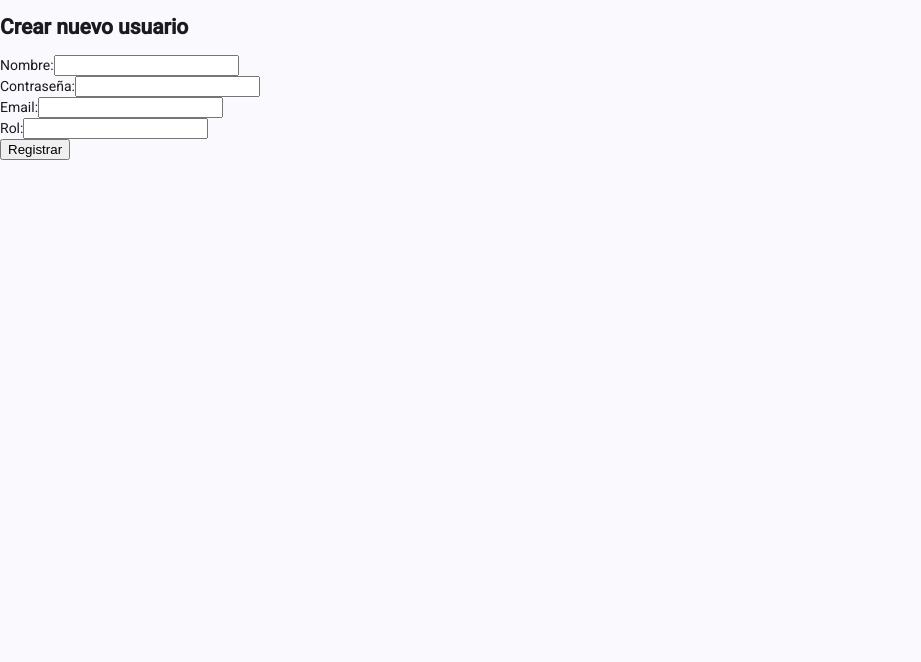
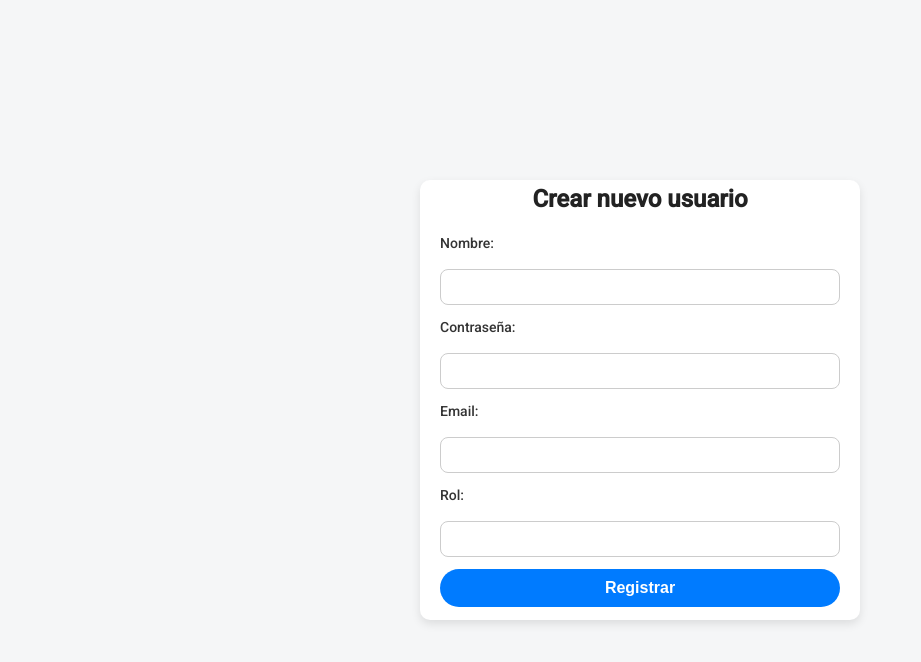
Before and after one commit to mhfavila/rigo_viajes, an Angular app in the folder frontend/frontedViajes/: page /registro in a window 1280 px wide. Shown: the top 662 px of the page, without its empty margins (0-921 px from the left). Built offline with nearby package versions, Linux system fonts and the light colour scheme.

Commit message:
hasta aqui funciona

```diff
--- a/frontend/frontedViajes/src/app/empresas/empresas.component.css
+++ b/frontend/frontedViajes/src/app/empresas/empresas.component.css
@@ -0,0 +1,58 @@
+.centered {
+  display: flex;
+  flex-direction: column;   /* Apila elementos en columna */
+  justify-content: center;  /* Centrado vertical */
+  align-items: center;      /* Centrado horizontal */
+  min-height: 100vh;        /* Ocupa toda la altura de la pantalla */
+  text-align: center;       /* Centra el texto */
+  background-color: #f9f9f9; /* Opcional, fondo suave */
+  padding: 1rem;            /* Espacio interno */
+  box-sizing: border-box;
+}
+
+.form-container-table {
+  width: 80%;                /* Que la tabla no ocupe toda la pantalla */
+  max-width: 900px;          /* Tamaño máximo */
+  background: #fff;          /* Fondo blanco para la tabla */
+  border-radius: 12px;       /* Bordes redondeados */
+  padding: 1rem;             /* Espacio interior */
+  box-shadow: 0 4px 12px rgba(0,0,0,0.1); /* Sombras suaves */
+}
+
+table {
+  width: 100%;
+  border-collapse: collapse;
+}
+
+th, td {
+  text-align: left;
+  padding: 0.75rem;
+}
+
+th {
+  background-color: #f1f1f1;
+  font-weight: 600;
+}
+
+.acciones-cell {
+  display: flex;
+  gap: 0.5rem;   /* Espacio entre botones */
+}
+
+.boton-flotante {
+  margin-top: 1.5rem;
+  padding: 0.8rem 1.2rem;
+  font-weight: bold;
+}
+.acciones-cell button.mat-raised-button {
+  box-shadow: none;
+}
+table tr {
+  border-bottom: 1px solid #e0e0e0;
+  position: relative;
+  z-index: 1;
+}
+.acciones-cell button {
+  position: relative;
+  z-index: 0;
+}
--- a/frontend/frontedViajes/src/app/registro/registro.component.css
+++ b/frontend/frontedViajes/src/app/registro/registro.component.css
@@ -0,0 +1,74 @@
+.centered {
+  display: flex;
+  justify-content: center;
+  align-items: center;   /* centrado vertical */
+  height: 100vh;
+  background: #f5f6f7;
+}
+
+/* Cuadrado */
+.form-container {
+  width: 400px;
+  height: 400px;
+  background: #fff;
+  border-radius: 10px;
+  padding: 20px;
+  box-shadow: 0 4px 10px rgba(0,0,0,0.1);
+
+  display: flex;           /* Flex en columna */
+  flex-direction: column;  /* Apila todo en columna */
+  justify-content: center; /* Centra verticalmente los elementos dentro */
+}
+/* Formulario dentro del cuadrado */
+.form-container form {
+  display: flex;
+  flex-direction: column; /* Esto asegura que todos los divs hijos se apilen */
+  gap: 12px;              /* Espacio entre cada campo */
+}
+/* Título centrado */
+.form-container h2 {
+  text-align: center;   /* centra el texto horizontalmente */
+  margin-bottom: 1.5rem; /* espacio debajo del título */
+  font-weight: 600;      /* opcional: más negrita */
+  color: #222;           /* opcional: color oscuro */
+  font-size: 1.5rem;     /* tamaño más grande */
+}
+
+/*hasta aqui ha funcionado*/
+
+/* Label e input */
+.form-container label {
+  margin-bottom: 4px;
+  font-weight: 500;
+  color: #333;
+}
+
+.form-container input {
+  padding: 8px;
+  border-radius: 8px;
+  border: 1px solid #ccc;
+  font-size: 1rem;
+}
+
+/*BOTONES*/
+
+/* Botón principal: registrar */
+.btn-registrar {
+  width: 100%;
+  padding: 0.6rem;
+    margin-bottom: 1.5rem; /* separa del final del contenedor */
+  border: none;
+  border-radius: 50px;      /* redondeado tipo pill */
+  font-size: 1rem;
+  font-weight: 600;
+  cursor: pointer;
+  background-color: #007bff; /* azul */
+  color: #fff;
+  transition: background 0.3s ease, transform 0.2s ease;
+           /* separa del campo anterior */
+}
+
+.btn-registrar:hover {
+  background-color: #0056b3;
+  transform: scale(1.03);
+}
--- a/frontend/frontedViajes/src/app/registro/registro.component.html
+++ b/frontend/frontedViajes/src/app/registro/registro.component.html
@@ -1,37 +1,25 @@
-
-
 <div class="centered">
-
 
   <div class="form-container">
     <h2>Crear nuevo usuario</h2>
 
     <form (ngSubmit)="onSubmit()">
-  <div>
+
       <label>Nombre:</label>
       <input type="text" [(ngModel)]="nombre" name="nombre" required />
-  </div>
 
-  <div>
       <label>Contraseña:</label>
       <input type="password" [(ngModel)]="password" name="password" required />
-  </div>
 
-  <div>
       <label>Email:</label>
       <input type="email" [(ngModel)]="email" name="email" required />
-  </div>
 
-  <div>
       <label>Rol:</label>
       <input type="text" [(ngModel)]="rol" name="rol" required />
-  </div>
-
       <button type="submit" class="btn-registrar">Registrar</button>
-</form>
-
       <p *ngIf="mensaje" style="color:green;">{{ mensaje }}</p>
       <p *ngIf="error" style="color:red;">{{ error }}</p>
+    </form>
 
   </div>
 </div>
--- a/frontend/frontedViajes/src/app/viajes/viajes.component.css
+++ b/frontend/frontedViajes/src/app/viajes/viajes.component.css
@@ -0,0 +1,48 @@
+.centered {
+  display: flex;
+  flex-direction: column;
+  justify-content: center;   /* Centrado vertical */
+  align-items: center;       /* Centrado horizontal */
+  min-height: 100vh;         /* Ocupa toda la pantalla */
+  text-align: center;
+  background-color: #f9f9f9; /* Fondo suave */
+  padding: 1rem;
+  box-sizing: border-box;
+}
+
+h2 {
+  margin-bottom: 1.5rem;
+  color: #333;
+}
+
+.form-container-table {
+  width: 80%;
+  max-width: 900px;
+  background: #fff;
+  border-radius: 12px;
+  padding: 1rem;
+  box-shadow: 0 4px 12px rgba(0,0,0,0.1);
+}
+
+table {
+  width: 100%;
+  border-collapse: collapse;
+}
+
+th, td {
+  text-align: left;
+  padding: 0.75rem;
+}
+
+th {
+  background-color: #f1f1f1;
+  font-weight: 600;
+}
+
+td {
+  border-bottom: 1px solid #eee;
+}
+
+tr:hover {
+  background-color: #fafafa; /* Efecto hover en filas */
+}
```
Lines whose indentation alone changed are shown as unchanged.
